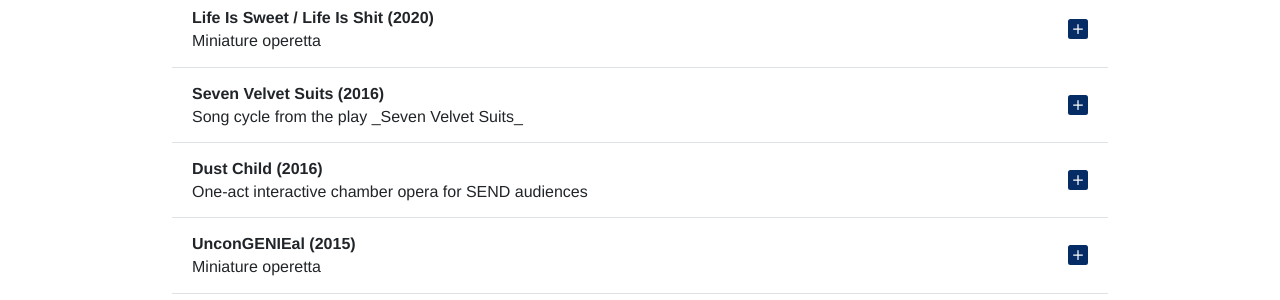
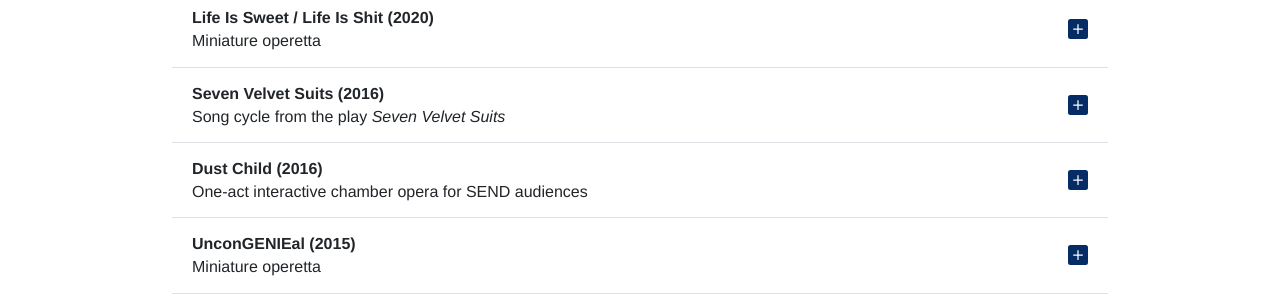
Before and after one commit to jamesgarnercomposer/jamesgarnercomposer.co.uk, a Jekyll site: the page built from music/index.md, in a window 1280 px wide. Shown: the part 429-729 px from the top of the page. Built offline with Jekyll 4.4.1, drawn with Linux system fonts in a browser that asks for light colours.

Commit message:
Markdownify music item description.

```diff
--- a/_layouts/music.html
+++ b/_layouts/music.html
@@ -32,7 +32,7 @@ layout: default
                 {% endif %}
               </div>
               {% if item.description %}
-                <div>{{ item.description }}</div>
+                <div>{{ item.description | markdownify | remove: "<p>" | remove: "</p>" }}</div>
               {% endif %}
             </div>
           </button>
```
Also changed, not shown: README.md.
